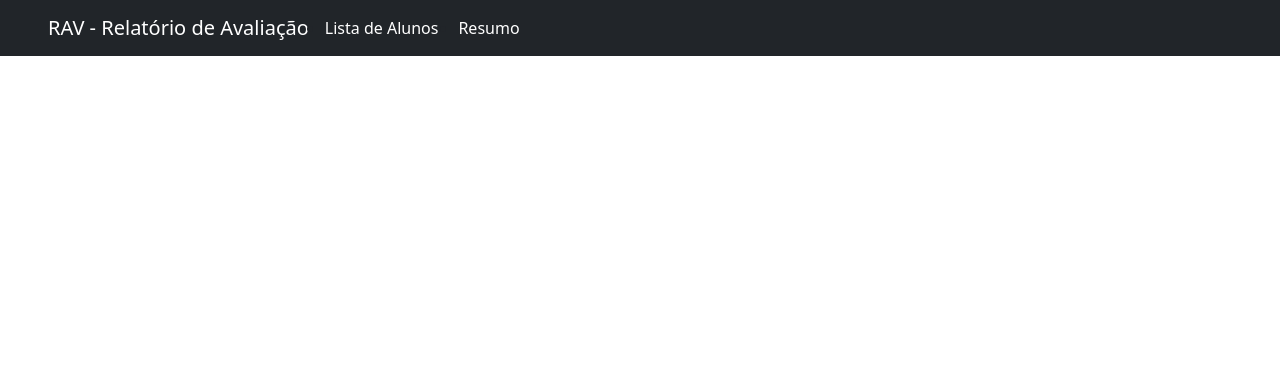
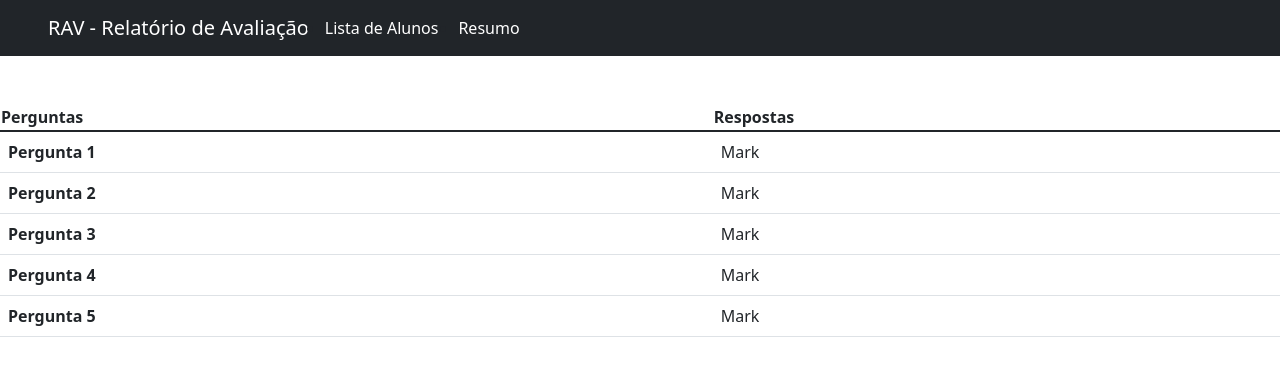
Before and after one commit to Brunostaine/rav-relatorio-de-avaliacao-angular, an Angular app: page /info-aluno in a window 1280 px wide. Before the commit this address led to /. Shown: the top 376 px of the page. Built offline with nearby package versions, Linux system fonts and the light colour scheme.

Commit message:
Info-alunos

```diff
--- a/src/app/app.module.ts
+++ b/src/app/app.module.ts
@@ -6,6 +6,7 @@ import { AppComponent } from './app.component';
 import { HomeComponent } from './home/home/home.component';
 import { CabecalhoComponent } from './components/cabecalho/cabecalho.component';
 import { ListaDeAlunosComponent } from './components/lista-de-alunos/lista-de-alunos.component';
+import { InfoAlunoComponent } from './components/info-aluno/info-aluno.component';
 
 
 
@@ -17,6 +18,7 @@ import { ListaDeAlunosComponent } from './components/lista-de-alunos/lista-de-al
     HomeComponent,
     CabecalhoComponent,
     ListaDeAlunosComponent,
+    InfoAlunoComponent,
 
   ],
   imports: [
--- /dev/null
+++ b/src/app/components/info-aluno/info-aluno.component.html
@@ -0,0 +1,30 @@
+<table class="table">
+    <thead>
+
+        <th>Perguntas</th>
+        <th>Respostas</th>
+
+    </thead>
+    <tbody>
+      <tr>
+        <th>Pergunta 1</th>
+        <td>Mark</td>
+      </tr>
+      <tr>
+        <th>Pergunta 2</th>
+        <td>Mark</td>
+      </tr>
+      <tr>
+        <th>Pergunta 3</th>
+        <td>Mark</td>
+      </tr>
+      <tr>
+        <th>Pergunta 4</th>
+        <td>Mark</td>
+      </tr>
+      <tr>
+        <th>Pergunta 5</th>
+        <td>Mark</td>
+      </tr>
+    </tbody>
+  </table>
--- /dev/null
+++ b/src/app/components/info-aluno/info-aluno.component.ts
@@ -0,0 +1,15 @@
+import { Component, OnInit } from '@angular/core';
+
+@Component({
+  selector: 'app-info-aluno',
+  templateUrl: './info-aluno.component.html',
+  styleUrls: ['./info-aluno.component.css']
+})
+export class InfoAlunoComponent implements OnInit {
+
+  constructor() { }
+
+  ngOnInit(): void {
+  }
+
+}
```
Also changed, not shown: src/app/app-routing.module.ts (+10 -0 lines), src/app/components/info-aluno/info-aluno.component.css (added).
